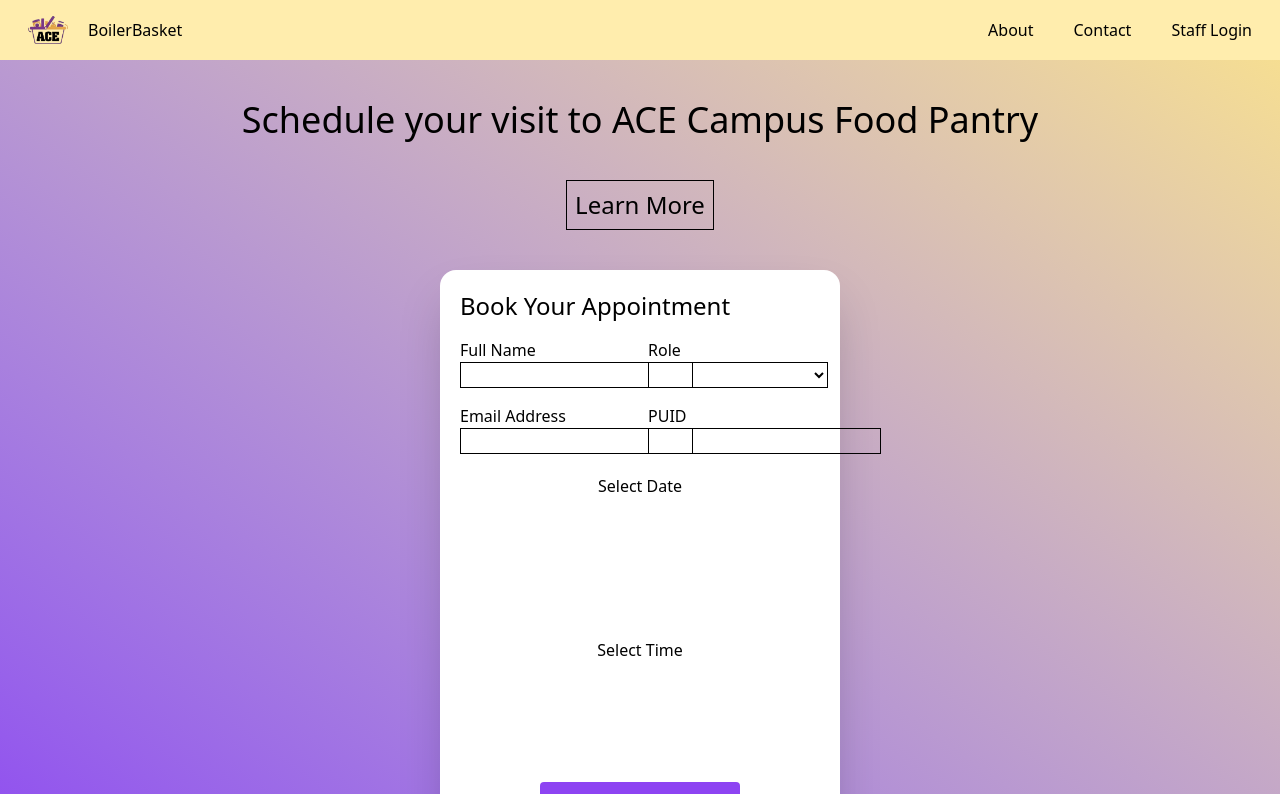
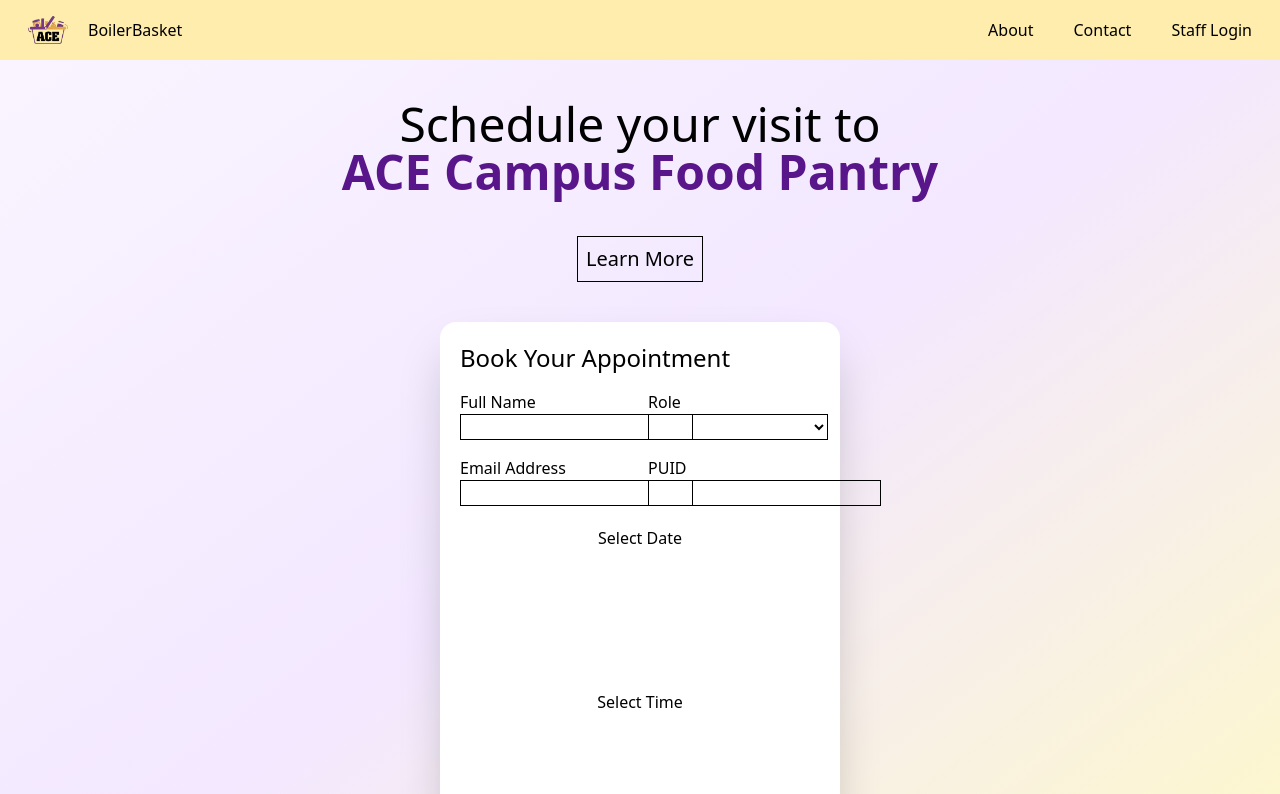
Before and after one commit to vivankumarr/boilerbasket, a Next.js app: page /book in a window 1280 px wide. Shown: the top 794 px of the page. Built offline with nearby package versions, Linux system fonts and the light colour scheme.

Commit message:
Changed the heading and background

```diff
--- a/src/app/book/page.jsx
+++ b/src/app/book/page.jsx
@@ -7,14 +7,17 @@
 const page = () => {
   return (
     <>
-        <div className="min-h-screen flex flex-col items-center bg-linear-to-bl from-primary to-secondary">
-            <Navbar></Navbar>
-            <span className="text-black font-medium text-4xl mt-10">Schedule your visit to ACE Campus Food Pantry</span>
-            <button className="btn mt-10 text-2xl border p-2 rounded-2">Learn More</button>
-            <Form></Form>
-        </div>
+      <div className="min-h-screen flex flex-col items-center bg-gradient-to-br from-purple-50 via-purple-100 to-[#fff9c4]">
+        <Navbar />
+        <span className="text-black font-medium text-5xl mt-10 text-center">
+          Schedule your visit to<br />
+          <span className="font-bold text-purple-900">ACE Campus Food Pantry</span>
+        </span>
+        <button className="btn mt-10 text-xl border p-2 rounded-2">Learn More</button>
+        <Form />
+      </div>
     </>
   )
 }
 
-export default page
+export default page;
```
